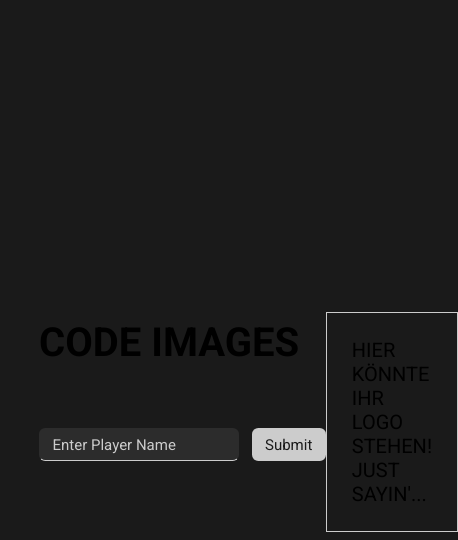
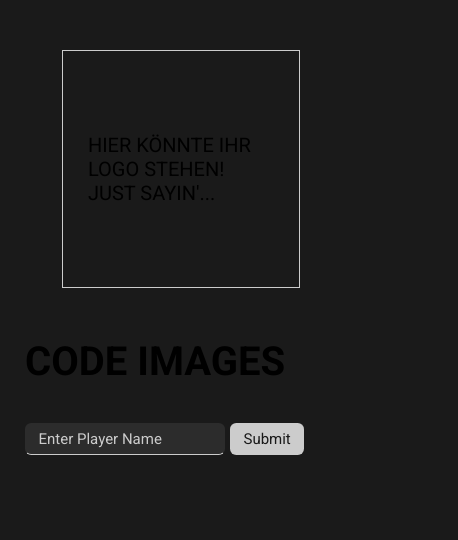
Before and after one commit to hendrickhendrickson/code-images, a SvelteKit app: page / in a window 390 px wide. Shown: the top 540 px of the page, 458 px wide, since content can reach past the window. Built offline with nearby package versions, Linux system fonts and the light colour scheme.

Commit message:
Adjust startscreen and make it responsivew

```diff
--- a/src/routes/+page.svelte
+++ b/src/routes/+page.svelte
@@ -35,6 +35,7 @@
 </script>
 
 <div class="game-start-screen">
+
     <div class="game-name-and-menu-wrapper">
         <div class="game-name">
             <h1>Code Images</h1>
@@ -107,46 +108,19 @@
 <style>
     .game-start-screen {
         box-sizing: border-box;
+        display: grid;
+        grid-template-columns: 50% 50%;
+        gap: 2rem;
         height: 100%;
+        margin: 0 auto;
         width: 80%;
-        margin: 0 auto;
-        display: flex;
-    }
-
-    .game-name-and-menu-wrapper,
-    .game-logo-wrapper {
-        flex: 1;
-    }
-
-    .game-logo-wrapper {
-        display: flex;
-        align-items: center;
-        justify-content: center;
-        flex: 1;
-    }
-
-    .game-logo-wrapper .logo-placeholder {
-        box-sizing: border-box;
-        padding: 2rem;
-        text-transform: uppercase;
-        aspect-ratio: 1/1;
-        border: 1px solid var(--white-hex);
-        display: flex;
-        align-items: center;
-        justify-content: center;
     }
 
     .game-name-and-menu-wrapper {
         display: flex;
         flex-direction: column;
-        justify-content: space-between;
         gap: 1rem;
-    }
-
-    .game-name {
-        flex: 1;
-        display: flex;
-        align-items: flex-end;
+        justify-content: center;
     }
 
     .game-name h1 {
@@ -154,17 +128,7 @@
         text-transform: uppercase;
     }
 
-    .player-name-form {
-        flex: 1;
-        height: 10%;
-        min-height: fit-content;
-        display: flex;
-        align-items: flex-start;
-        gap: 1rem;
-    }
-
     ul.game-menu {
-        flex: 1;
         margin: 0;
         padding: 0;
         list-style-type: none;
@@ -191,4 +155,56 @@
         flex-wrap: wrap;
         gap: 1rem;
     }
+
+    .game-logo-wrapper {
+        display: flex;
+        align-items: center;
+    }
+
+    .game-logo-wrapper .logo-placeholder {
+        box-sizing: border-box;
+        padding: 2rem;
+        text-transform: uppercase;
+        aspect-ratio: 1/1;
+        border: 1px solid var(--white-hex);
+        display: flex;
+        align-items: center;
+        justify-content: center;
+        max-height: 100%;
+    }
+
+    @media only screen and (max-width: 800px) {
+        .game-start-screen {
+            grid-template-columns: 100%;
+            grid-template-rows: 30% max-content;
+            min-width: fit-content;
+            gap: 4rem;
+            padding-top: 4rem;
+        }
+
+        .game-logo-wrapper {
+            grid-row: 1/2;
+            display: block;
+
+        }
+
+        .game-logo-wrapper .logo-placeholder {
+            margin: 0 auto;
+        }
+
+        .game-name-and-menu-wrapper {
+            grid-row: 2/3;
+            justify-content: flex-start;
+        }
+
+        .game-name h1 {
+            margin: 0 0 2rem 0;
+        }
+    }
+
+    @media only screen and (max-width: 420px) {
+        .game-start-screen {
+            margin: 0 2rem;
+        }
+    }
 </style>
```
